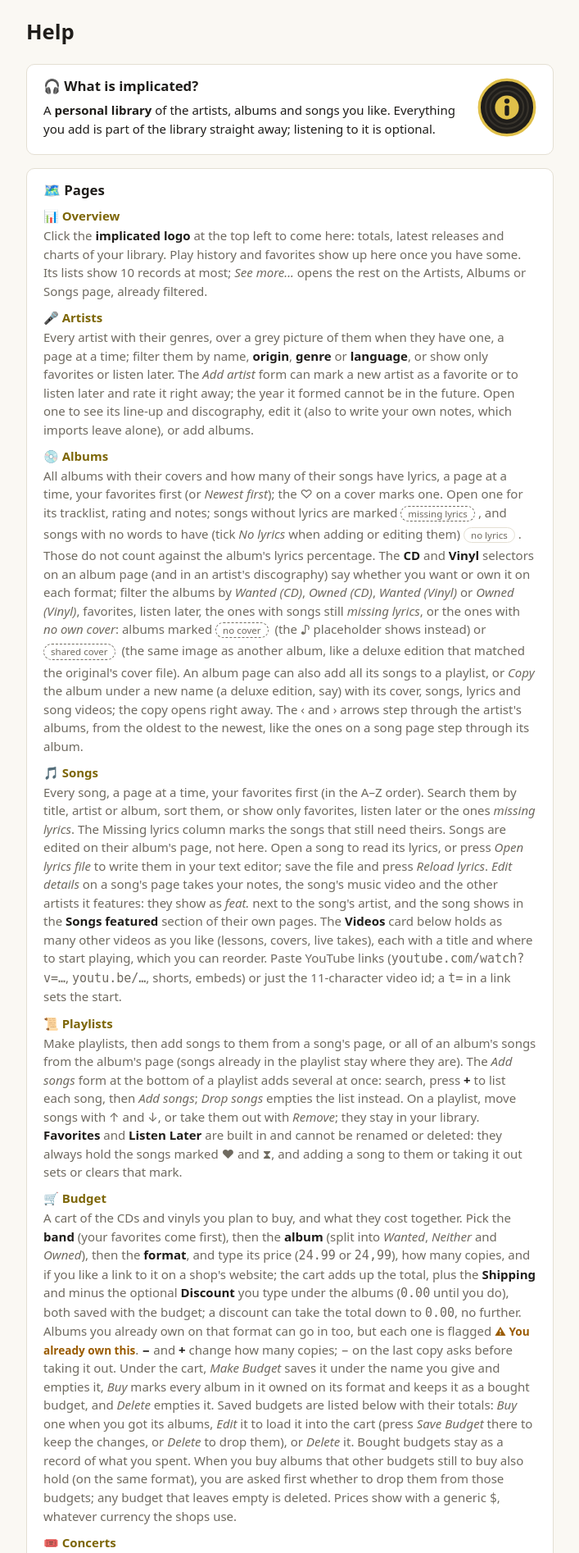
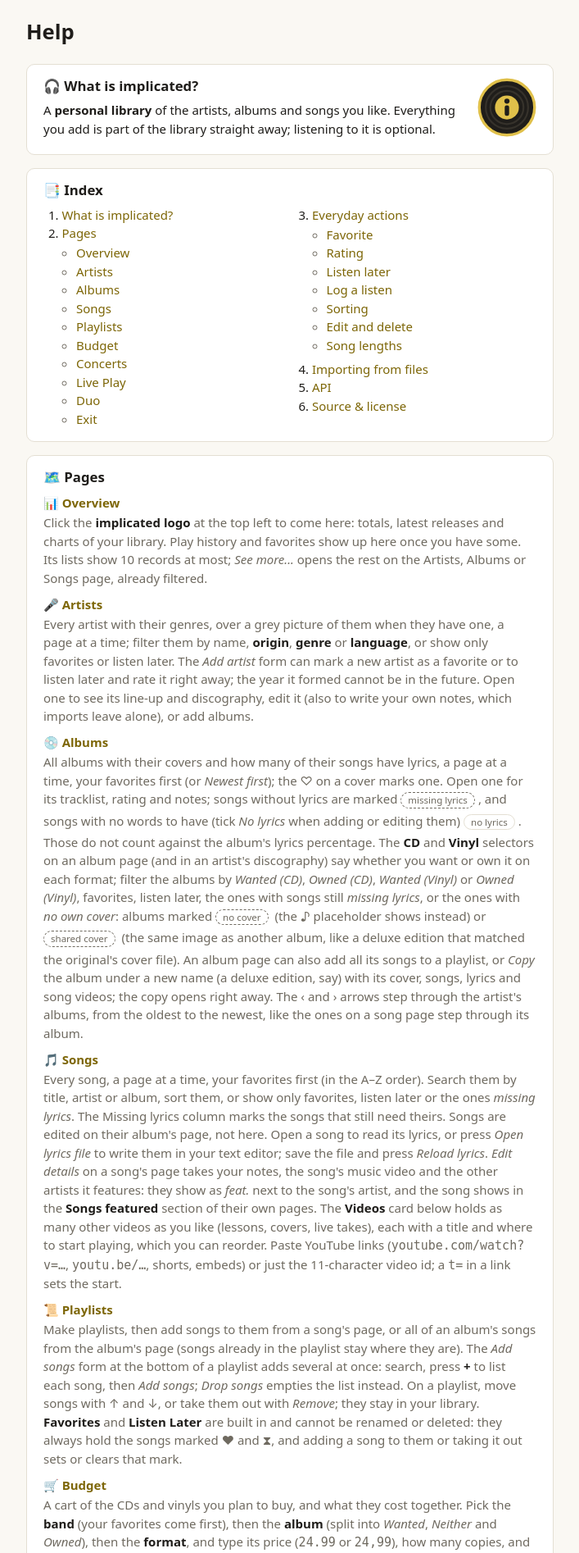
Before and after one commit to trOOnies/implicated, a FastAPI app: page /help in a window 1280 px wide. Shown: the part 53-1947 px from the top of the page at 82% size, without its empty margins (24-731 px from the left). Run offline with FastAPI, Linux system fonts and the light colour scheme; parts of the project's set-up code (start-up, migrations or seed data) failed here and were passed over.

Commit message:
Add an index to the Help page
Co-Authored-By: Claude Opus 5.5 <noreply@anthropic.com>

```diff
--- a/src/implicated/web/static/style.css
+++ b/src/implicated/web/static/style.css
@@ -100,6 +100,13 @@ main { max-width: 1200px; margin: 0 auto; padding: 1.5rem 1rem 2rem; }
 .help .symbol { color: var(--accent); }
 .help strong { color: var(--text); font-weight: 600; }
 .help h2 { display: flex; align-items: center; gap: .4rem; }
+.help [id] { scroll-margin-top: 1rem; }
+.help dt:target, .help section:target { animation: help-flash 1.6s ease-out; }
+@keyframes help-flash { from { background: var(--accent-soft); } }
+.help-index ol { margin: 0; padding-left: 1.4rem; columns: 2 14rem; column-gap: 2rem; }
+.help-index li { break-inside: avoid; }
+.help-index ul { margin: .1rem 0 .4rem; padding-left: 1.1rem; color: var(--muted); }
+.help-back { margin: .8rem 0 0; font-size: .85rem; text-align: right; }
 
 .card {
   background: var(--surface);
--- a/src/implicated/web/templates/help.html
+++ b/src/implicated/web/templates/help.html
@@ -4,7 +4,7 @@
 {% block content %}
 <div class="page-head"><h1>Help</h1></div>
 <div class="help">
-  <section class="card">
+  <section class="card" id="about">
     <img class="help-logo" src="{{ url_for('static', path='favicon.svg') }}" width="72" height="72"
          alt="The implicated logo: a vinyl record with a gold label carrying an i">
     <h2>🎧 What is implicated?</h2>
@@ -12,15 +12,50 @@
     you add is part of the library straight away; listening to it is optional.</p>
   </section>
 
-  <section class="card">
+  <nav class="card help-index" id="index" aria-labelledby="index-title">
+    <h2 id="index-title">📑 Index</h2>
+    <ol>
+      <li><a href="#about">What is implicated?</a></li>
+      <li><a href="#pages">Pages</a>
+        <ul>
+          <li><a href="#overview">Overview</a></li>
+          <li><a href="#artists">Artists</a></li>
+          <li><a href="#albums">Albums</a></li>
+          <li><a href="#songs">Songs</a></li>
+          <li><a href="#playlists">Playlists</a></li>
+          <li><a href="#budget">Budget</a></li>
+          <li><a href="#concerts">Concerts</a></li>
+          <li><a href="#live-play">Live Play</a></li>
+          <li><a href="#duo">Duo</a></li>
+          <li><a href="#exit">Exit</a></li>
+        </ul>
+      </li>
+      <li><a href="#actions">Everyday actions</a>
+        <ul>
+          <li><a href="#favorite">Favorite</a></li>
+          <li><a href="#rating">Rating</a></li>
+          <li><a href="#listen-later">Listen later</a></li>
+          <li><a href="#log-a-listen">Log a listen</a></li>
+          <li><a href="#sorting">Sorting</a></li>
+          <li><a href="#edit-and-delete">Edit and delete</a></li>
+          <li><a href="#song-lengths">Song lengths</a></li>
+        </ul>
+      </li>
+      <li><a href="#importing">Importing from files</a></li>
+      <li><a href="#api">API</a></li>
+      <li><a href="#license">Source &amp; license</a></li>
+    </ol>
+  </nav>
+
+  <section class="card" id="pages">
     <h2>🗺️ Pages</h2>
     <dl>
-      <dt>📊 <a href="/">Overview</a></dt>
+      <dt id="overview">📊 <a href="/">Overview</a></dt>
       <dd>Click the <strong>implicated logo</strong> at the top left to come here: totals, latest
       releases and charts of your library. Play history and favorites show up here once you have
       some. Its lists show 10 records at most; <em>See more...</em> opens the rest on the Artists,
       Albums or Songs page, already filtered.</dd>
-      <dt>🎤 <a href="/artists">Artists</a></dt>
+      <dt id="artists">🎤 <a href="/artists">Artists</a></dt>
       <dd>Every artist with their genres, over a grey picture of them when they have one, a page
       at a time; filter them by name, <strong>origin</strong>, <strong>genre</strong> or
       <strong>language</strong>, or show only favorites or listen later. The <em>Add artist</em> form can mark a
@@ -28,7 +63,7 @@
       cannot be in the future. Open one to see its line-up and
       discography, edit it (also to write your own notes, which imports leave alone), or add
       albums.</dd>
-      <dt>💿 <a href="/albums">Albums</a></dt>
+      <dt id="albums">💿 <a href="/albums">Albums</a></dt>
       <dd>All albums with their covers and how many of their songs have lyrics, a page at a time,
       your favorites first (or <em>Newest first</em>); the ♡ on a cover marks one. Open one for its tracklist, rating and notes; songs without lyrics are marked
       <span class="tag missing">missing lyrics</span>, and songs with no words to have (tick
@@ -45,7 +80,7 @@
       name (a deluxe edition, say) with its cover, songs, lyrics and song videos; the copy
       opens right away. The ‹ and › arrows step through the artist's albums, from the oldest
       to the newest, like the ones on a song page step through its album.</dd>
-      <dt>🎵 <a href="/songs">Songs</a></dt>
+      <dt id="songs">🎵 <a href="/songs">Songs</a></dt>
       <dd>Every song, a page at a time, your favorites first (in the A–Z order). Search them by title, artist or album, sort them, or show
       only favorites, listen later or the ones <em>missing lyrics</em>. The Missing lyrics column marks the songs that
       still need theirs. Songs are edited on their album's page, not here. Open a song to read its lyrics, or press <em>Open lyrics file</em> to
@@ -58,7 +93,7 @@
       Paste YouTube links (<code>youtube.com/watch?v=…</code>, <code>youtu.be/…</code>, shorts,
       embeds) or just the 11-character video id; a <code>t=</code> in a link sets the
       start.</dd>
-      <dt>📜 <a href="/playlists">Playlists</a></dt>
+      <dt id="playlists">📜 <a href="/playlists">Playlists</a></dt>
       <dd>Make playlists, then add songs to them from a song's page, or all of an album's songs
       from the album's page (songs already in the playlist stay where they are). The
       <em>Add songs</em> form at the bottom of a playlist adds several at once: search, press
@@ -68,7 +103,7 @@
       library. <strong>Favorites</strong> and <strong>Listen Later</strong> are built in and
       cannot be renamed or deleted: they always hold the songs marked ♥ and ⧗, and adding a song
       to them or taking it out sets or clears that mark.</dd>
-      <dt>🛒 <a href="/budget">Budget</a></dt>
+      <dt id="budget">🛒 <a href="/budget">Budget</a></dt>
       <dd>A cart of the CDs and vinyls you plan to buy, and what they cost together. Pick the
       <strong>band</strong> (your favorites come first), then the <strong>album</strong> (split
       into <em>Wanted</em>, <em>Neither</em> and <em>Owned</em>), then the
@@ -88,7 +123,7 @@
       that other budgets still to buy also hold (on the same format), you are asked first whether
       to drop them from those budgets; any budget that leaves empty is deleted. Prices show
       with a generic <code>$</code>, whatever currency the shops use.</dd>
-      <dt>🎟️ <a href="/concerts">Concerts</a></dt>
+      <dt id="concerts">🎟️ <a href="/concerts">Concerts</a></dt>
       <dd>The concerts listed in <code>info/concerts.csv</code> (columns
       <code>date;band;tour;country;city;Want to go;Going</code>),
       upcoming ones first, with the band's picture. Set each one to <em>Want to go</em> or
@@ -100,14 +135,14 @@
       playlist page says which concerts it is the setlist of). The file keeps the playlist's name
       in a <code>Setlist</code> column, and renaming the playlist renames it there too. The file
       is read every time the page opens, so you can also edit it and reload.</dd>
-      <dt>🔴 Live Play</dt>
+      <dt id="live-play">🔴 Live Play</dt>
       <dd>Press <em>Live Play</em> on an album or playlist to follow it as you listen: the cover,
       the song and its length, the artist, a ♡ and a ⧖ for the song, and its lyrics. ‹ and › go to the
       previous and next song, the middle button pauses and resumes the song, and ↺ plays it again. Every song that comes on logs a listen,
       and when its length has gone by the next one comes on by itself, unless it is paused. Reloading the page or the
       lyrics logs nothing. A song with a length and a timed lyrics file (<code>.lrc</code>) lights up its lines as they go by.
       implicated plays no sound, so its clock starts when the song comes on here: click a line as you hear it to catch up with your music.</dd>
-      <dt>👥 <a href="/duo">Duo</a></dt>
+      <dt id="duo">👥 <a href="/duo">Duo</a></dt>
       <dd>Swap data files with a friend: <em>Download my data</em> gives yours, and <em>Add
       friend</em> takes theirs, which is kept on its own and never goes into your library. Pick a
       friend to see your <strong>taste match</strong> and what you have in common, and
@@ -122,41 +157,43 @@
       whatever the library does not have is skipped and listed. The records in the file take
       its marks and values, plays are added (never twice) and playlists are created or replaced
       by name.</dd>
-      <dt>🚪 Exit</dt>
+      <dt id="exit">🚪 Exit</dt>
       <dd>The door at the top right closes implicated: confirm, and the window closes (if the
       browser lets it) and the server stops. Everything is saved as you go.</dd>
     </dl>
+    <p class="help-back"><a href="#index">↑ Back to the index</a></p>
   </section>
 
-  <section class="card">
+  <section class="card" id="actions">
     <h2>✨ Everyday actions</h2>
     <dl>
-      <dt><span class="symbol">♡</span> Favorite</dt>
+      <dt id="favorite"><span class="symbol">♡</span> Favorite</dt>
       <dd>Mark an artist, album or song. Favorites are listed first and on the overview.</dd>
-      <dt><span class="symbol">★</span> Rating</dt>
+      <dt id="rating"><span class="symbol">★</span> Rating</dt>
       <dd>Click the stars of an artist, album or song to rate it from <strong>1 to 5</strong>;
       click its current rating again to take it away.</dd>
-      <dt><span class="symbol">⧖</span> Listen later</dt>
+      <dt id="listen-later"><span class="symbol">⧖</span> Listen later</dt>
       <dd>Mark an artist, album or song to listen to later; the overview lists them, and the
       Albums and Songs pages can show only them. A song loses its mark once you log a listen of
       it.</dd>
-      <dt><span class="symbol">▶</span> Log a listen</dt>
+      <dt id="log-a-listen"><span class="symbol">▶</span> Log a listen</dt>
       <dd>Records that you played a song right now; it feeds the play charts and history. Song
       pages have a <em>▶ Played</em> button too, and on an album page it logs a listen of every
       song on the album.</dd>
-      <dt>↕️ Sorting</dt>
+      <dt id="sorting">↕️ Sorting</dt>
       <dd>Click a column header of a table to sort by it; click it again to reverse the
       order. On the paged Songs list this sorts the page in view; the order selector above it
       sorts all of them.</dd>
-      <dt>✏️ Edit and delete</dt>
+      <dt id="edit-and-delete">✏️ Edit and delete</dt>
       <dd>Buttons on each artist, album and song. Deleting an artist <strong>also deletes their
       albums, songs and plays</strong>.</dd>
-      <dt>⏱️ Song lengths</dt>
+      <dt id="song-lengths">⏱️ Song lengths</dt>
       <dd>Type them as <code>3:45</code> or as plain seconds.</dd>
     </dl>
+    <p class="help-back"><a href="#index">↑ Back to the index</a></p>
   </section>
 
-  <section class="card">
+  <section class="card" id="importing">
     <h2>📥 Importing from files</h2>
     <p>Put a <code>bands.yaml</code> in the <code>info/</code> folder (artists, origin,
     genres, languages, a description, a Wikipedia link and members), plus
@@ -171,22 +208,25 @@
     after editing the files. Importing again updates what changed and keeps your ratings, notes,
     favorites, CD and vinyl ownership, music videos, featured artists, song videos, listen later
     marks, playlists and plays. Problems are listed in the server log.</p>
+    <p class="help-back"><a href="#index">↑ Back to the index</a></p>
   </section>
 
-  <section class="card">
+  <section class="card" id="api">
     <h2>🔌 API</h2>
     <p>Everything is also available as JSON under <code>/api</code>. The
     <a href="/docs">API page</a> lists every route, grouped by what it works on (artists,
     members, albums, songs, featured artists, song videos, playlists, plays and stats), and lets you try them in the browser.</p>
+    <p class="help-back"><a href="#index">↑ Back to the index</a></p>
   </section>
 
-  <section class="card">
+  <section class="card" id="license">
     <h2>📦 Source &amp; license</h2>
     <p>implicated is <strong>free software</strong>, released under the
     <strong>GNU General Public License v3.0</strong>: you can use, study, share and change it,
     as long as what you share stays under the same license. The code, issues and the full
     license text live on GitHub:
     <a href="https://github.com/trOOnies/implicated" target="_blank" rel="noopener">github.com/trOOnies/implicated</a> ⭐</p>
+    <p class="help-back"><a href="#index">↑ Back to the index</a></p>
   </section>
 </div>
 {% endblock %}
```
Also changed, not shown: tests/test_web.py (+9 -0 lines).
